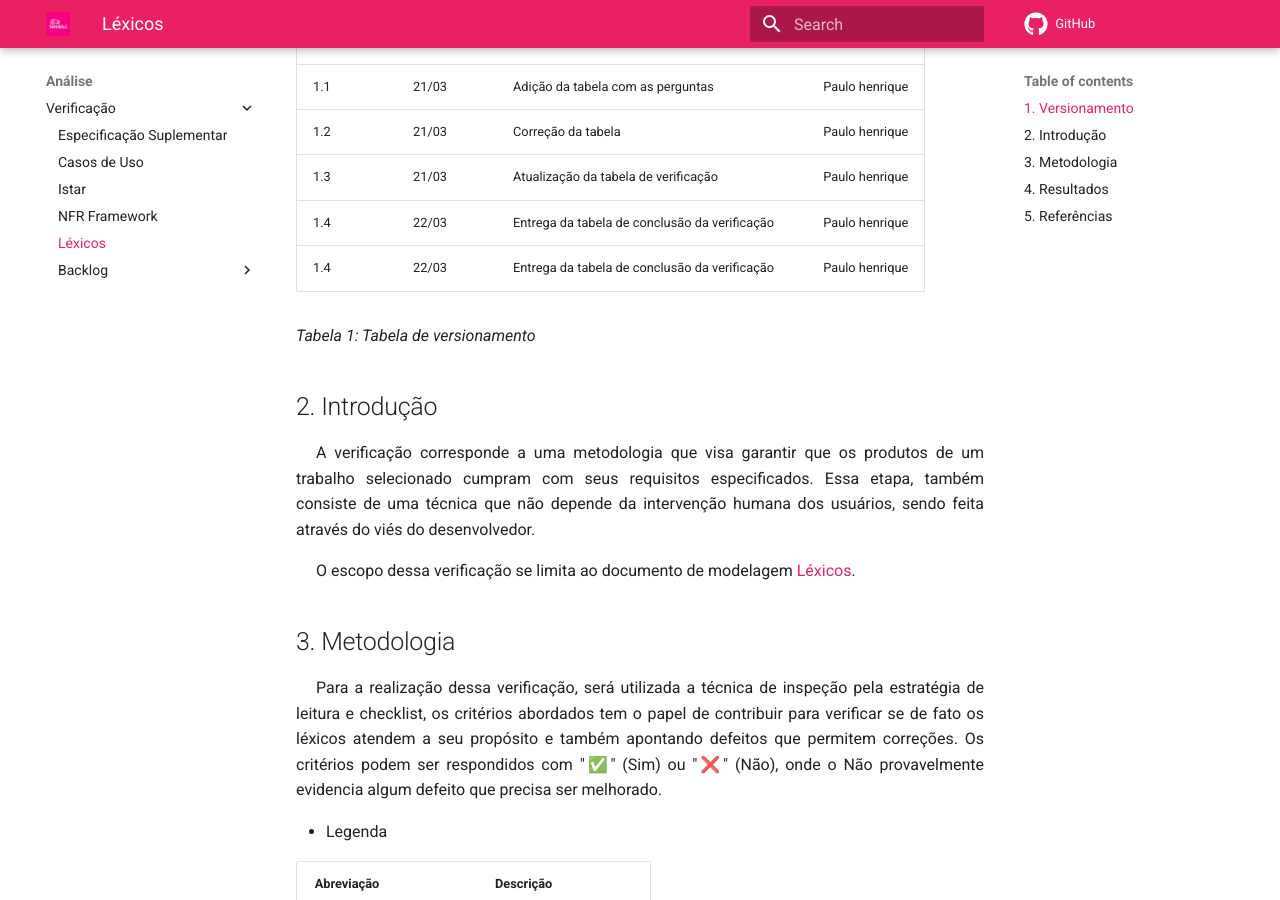
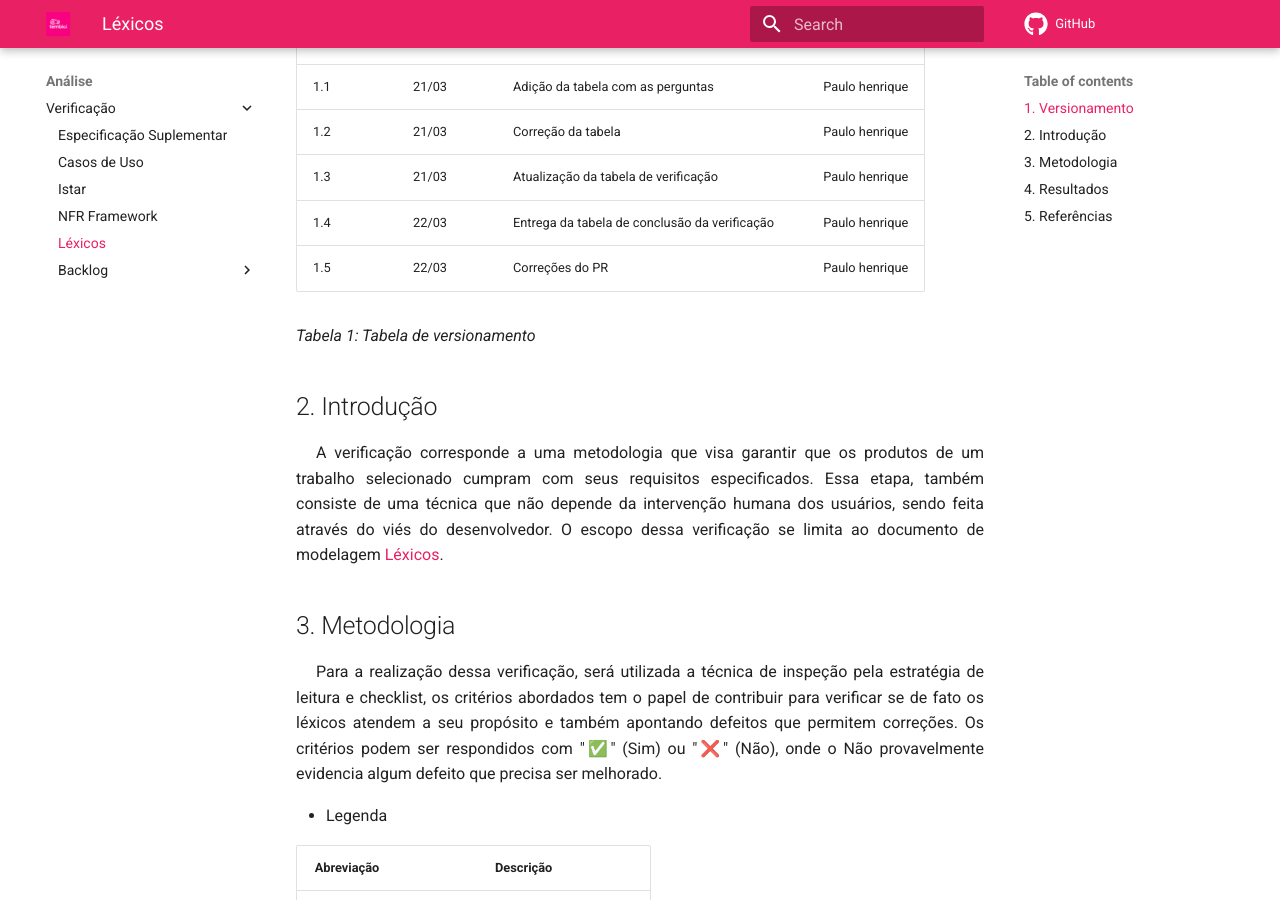
Before and after one commit to Requisitos-de-Software/2021.2-Tembici, an MkDocs documentation site: the page built from docs/analise/verificacao/lexicos.md, in a window 1280 px wide and 900 px high, scrolled down 306 px. Built offline with MkDocs 1.6.1 and Material for MkDocs 9.7.7, drawn with Linux system fonts in a browser that asks for light colours; comment, search, counter and statistics services are not loaded.

Commit message:
#58 - Correçao de versionamneto

```diff
--- a/docs/analise/verificacao/lexicos.md
+++ b/docs/analise/verificacao/lexicos.md
@@ -5,14 +5,13 @@
 | 1.1    | 21/03 | Adição da tabela com as perguntas | Paulo henrique |
 | 1.2    | 21/03 | Correção da tabela | Paulo henrique |
 | 1.3    | 21/03 | Atualização da tabela de verificação| Paulo henrique |
-| 1.4    | 22/03 |  Entrega da tabela de conclusão da verificação | Paulo henrique |
-| 1.4    | 22/03 |  Entrega da tabela de conclusão da verificação | Paulo henrique |
+| 1.4    | 22/03 | Entrega da tabela de conclusão da verificação | Paulo henrique |
+| 1.5    | 22/03 | Correções do PR | Paulo henrique |
 
 *Tabela 1: Tabela de versionamento*
 
 ## 2. Introdução
-<p style="text-align: justify; text-indent: 20px"> A verificação corresponde a uma metodologia que visa garantir que os produtos de um trabalho selecionado cumpram com seus requisitos especificados. Essa etapa, também consiste de uma técnica que não depende da intervenção humana dos usuários, sendo feita através do viés do desenvolvedor.</p>
-<p style="text-align: justify; text-indent: 20px"> O escopo dessa verificação se limita ao documento de modelagem <a href="../../../modelagem/lexicos/">Léxicos</a>.</p>
+<p style="text-align: justify; text-indent: 20px"> A verificação corresponde a uma metodologia que visa garantir que os produtos de um trabalho selecionado cumpram com seus requisitos especificados. Essa etapa, também consiste de uma técnica que não depende da intervenção humana dos usuários, sendo feita através do viés do desenvolvedor. O escopo dessa verificação se limita ao documento de modelagem <a href="../../../modelagem/lexicos/">Léxicos</a>.</p>
 
 ## 3. Metodologia
 <p style="text-align: justify; text-indent: 20px"> Para a realização dessa verificação, será utilizada a técnica de inspeção pela estratégia de leitura e checklist, os critérios abordados tem o papel de contribuir para verificar se de fato os léxicos atendem a seu propósito e também apontando defeitos que permitem correções. Os critérios podem ser respondidos com "✅" (Sim) ou "❌" (Não), onde o Não provavelmente evidencia algum defeito que precisa ser melhorado.</p>
```
